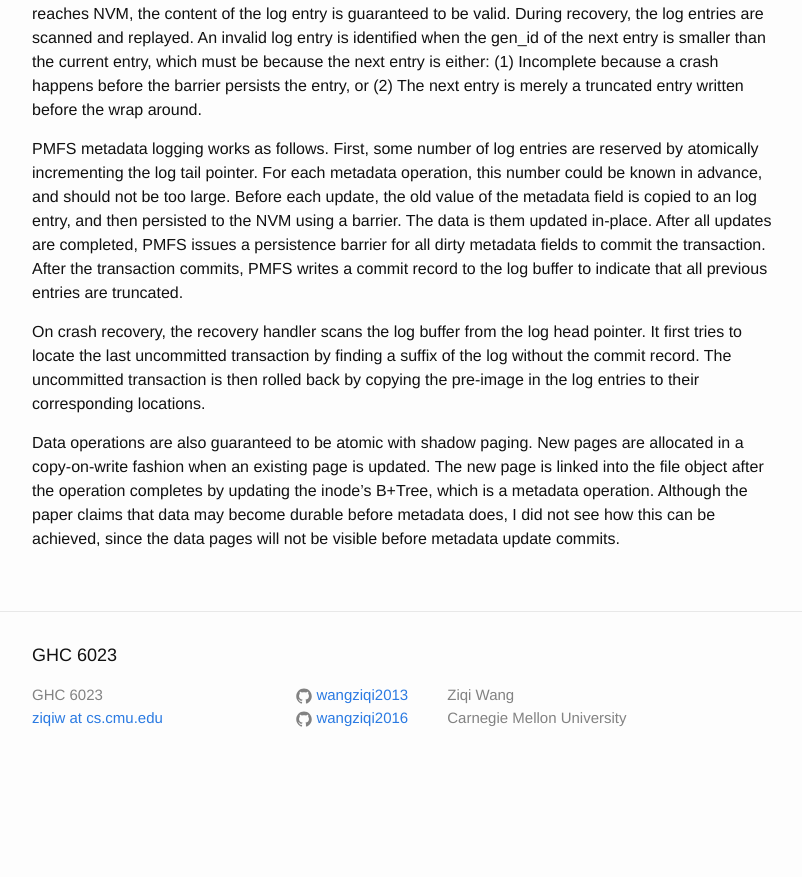
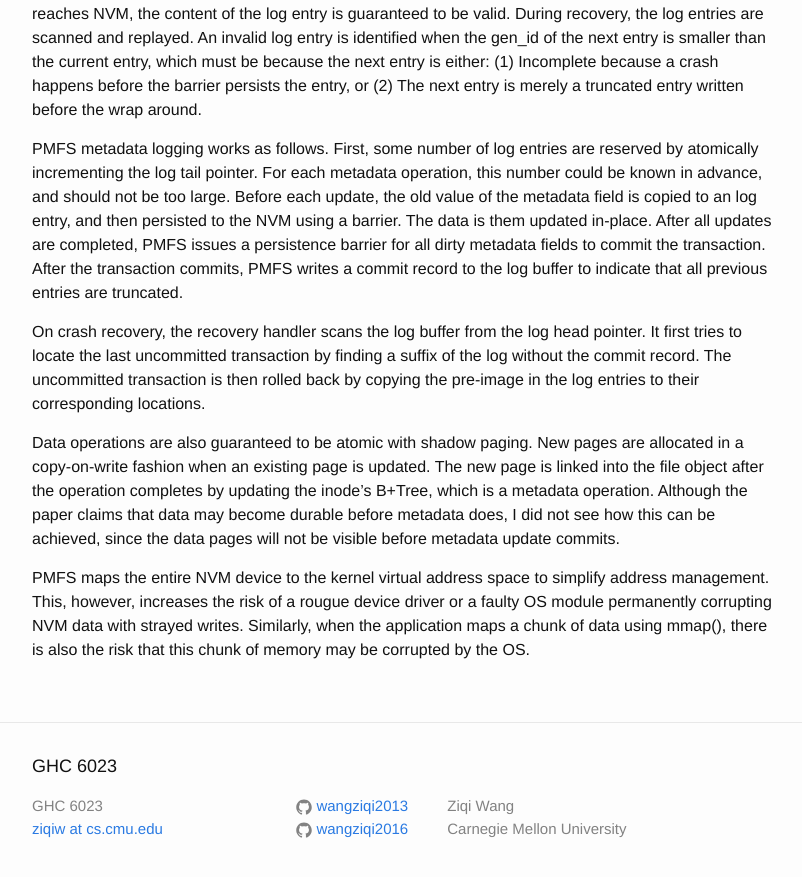
Before and after one commit to wangziqi2013/wangziqi2013.github.io, a Jekyll site: the page built from _posts/2020-06-23-pmfs.markdown, in a window 1280 px wide and 900 px high, scrolled down 3160 px. Shown: the top 877 px of the window, without its empty margins (238-1040 px from the left). Built offline with Jekyll 4.4.1, drawn with Linux system fonts in a browser that asks for light colours; before the commit the page ends 3949 px from its top, so only the background shows below that.

Commit message:
Adding corruotion

```diff
--- a/_posts/2020-06-23-pmfs.markdown
+++ b/_posts/2020-06-23-pmfs.markdown
@@ -140,3 +140,8 @@ Data operations are also guaranteed to be atomic with shadow paging. New pages a
 when an existing page is updated. The new page is linked into the file object after the operation completes by updating
 the inode's B+Tree, which is a metadata operation. Although the paper claims that data may become durable before metadata
 does, I did not see how this can be achieved, since the data pages will not be visible before metadata update commits.
+
+PMFS maps the entire NVM device to the kernel virtual address space to simplify address management. This, however,
+increases the risk of a rougue device driver or a faulty OS module permanently corrupting NVM data with strayed writes.
+Similarly, when the application maps a chunk of data using mmap(), there is also the risk that this chunk of memory
+may be corrupted by the OS.
```
